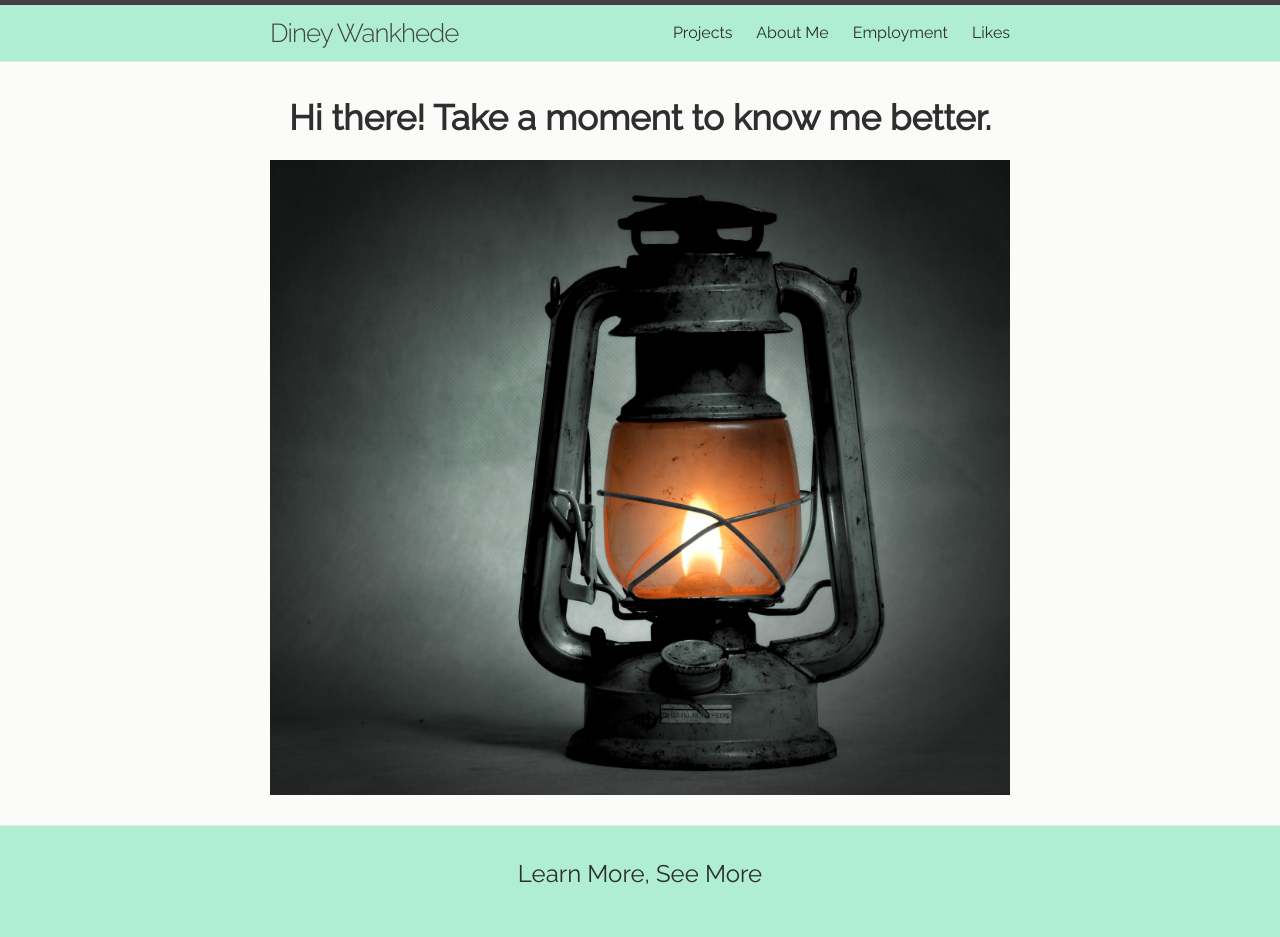
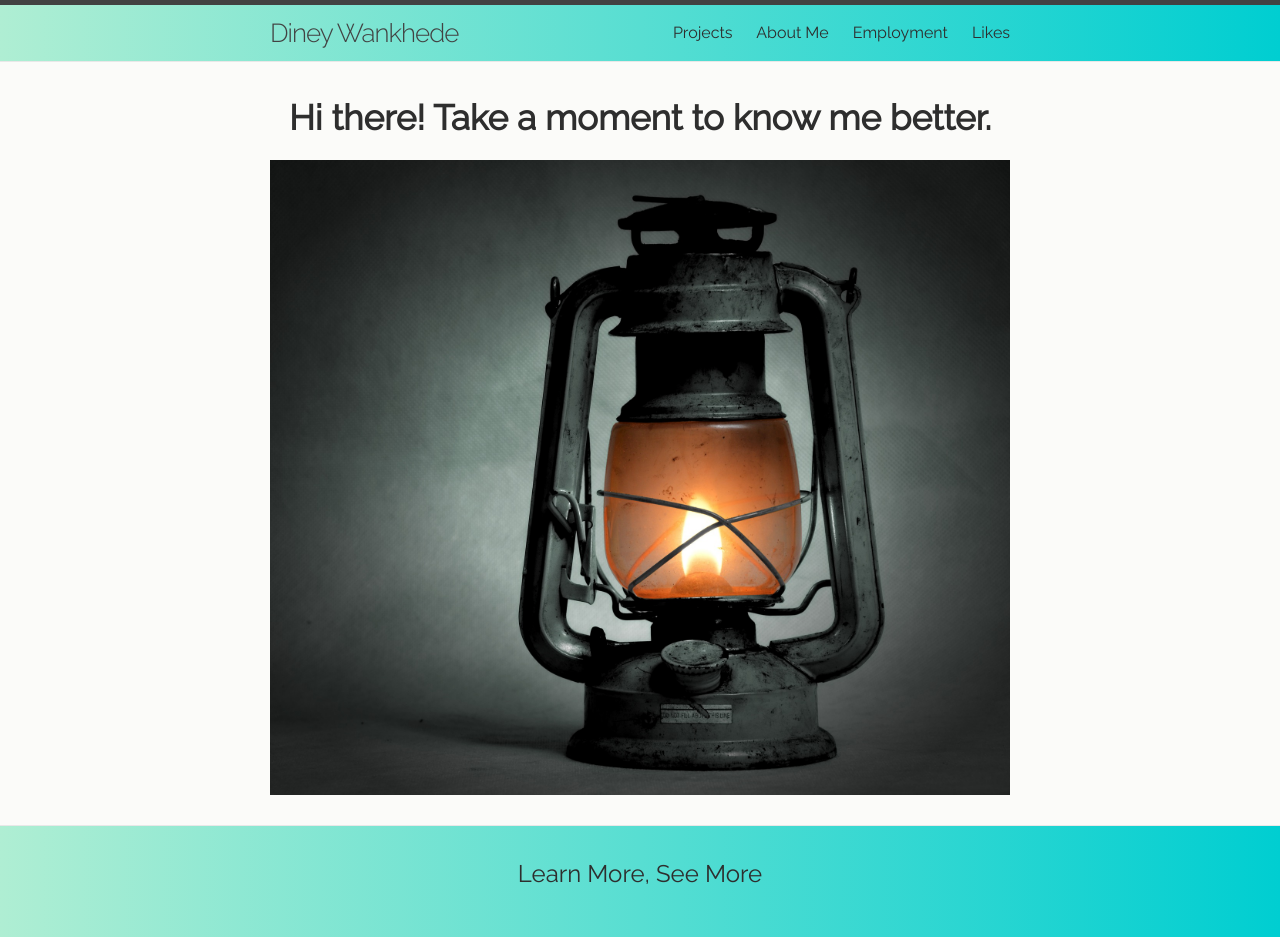
Before and after one commit to dineyw23/dineyw23.github.io, a Jekyll site: the page built from index.html, in a window 1280 px wide. Built offline with Jekyll 4.4.1, drawn with Linux system fonts in a browser that asks for light colours; nearby versions of some CDN libraries; comment, search, counter and statistics services are not loaded.

Commit message:
Adding linear to right gradient for head and footer

```diff
--- a/_sass/_layout.scss
+++ b/_sass/_layout.scss
@@ -5,7 +5,11 @@
     border-top: 5px solid $grey-color-dark;
     border-bottom: 1px solid $grey-color-light;
     min-height: 56px;
-    background-color: $head-foot-color;
+    background: $head-foot-color;
+    background: -webkit-linear-gradient($head-foot-color, #340034); /* For Safari 5.1 to 6.0 */
+    background: -o-linear-gradient($head-foot-color, #340034); /* For Opera 11.1 to 12.0 */
+    background: -moz-linear-gradient($head-foot-color, #340034); /* For Firefox 3.6 to 15 */
+    background: linear-gradient(to right, $head-foot-color, #00ced1); /* Standard syntax (must be last) */
     // Positioning context for the mobile navigation icon
     position: relative;
 }
@@ -108,7 +112,11 @@
 .site-footer {
     border-top: 1px solid $grey-color-light;
     padding: $spacing-unit 0;
-    background-color: $head-foot-color;
+    background: $head-foot-color;
+    background: -webkit-linear-gradient($head-foot-color, #340034); /* For Safari 5.1 to 6.0 */
+    background: -o-linear-gradient($head-foot-color, #340034); /* For Opera 11.1 to 12.0 */
+    background: -moz-linear-gradient($head-foot-color, #340034); /* For Firefox 3.6 to 15 */
+    background: linear-gradient(to right, $head-foot-color, #00ced1); /* Standard syntax (must be last) */
     min-height:100%;
 
 
```
Also changed, not shown: 1 other file.
